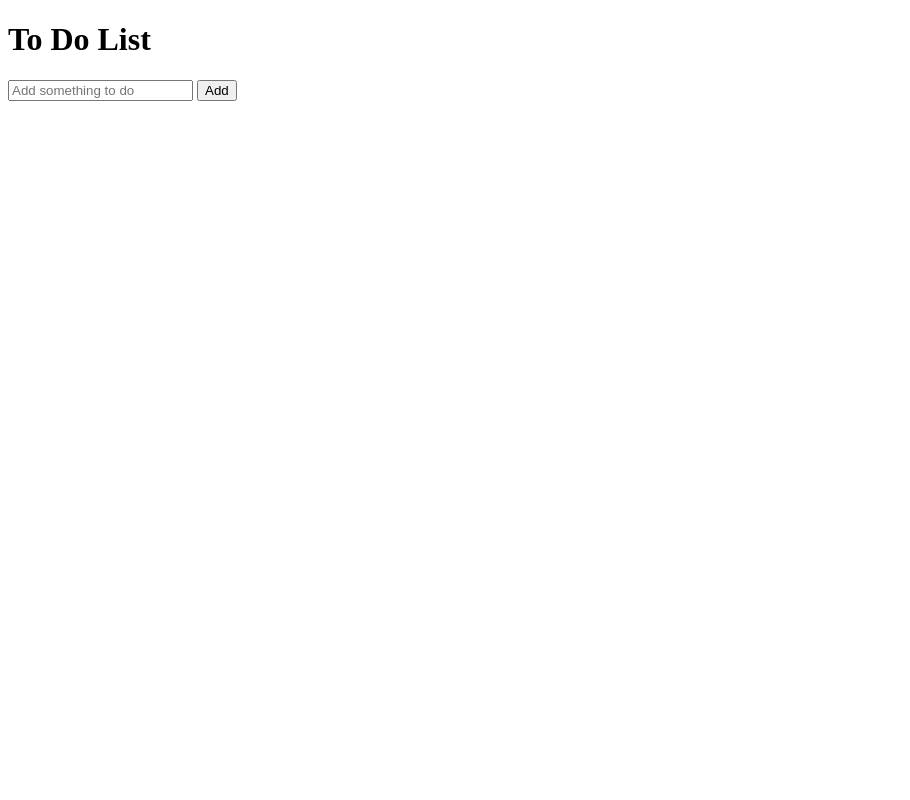
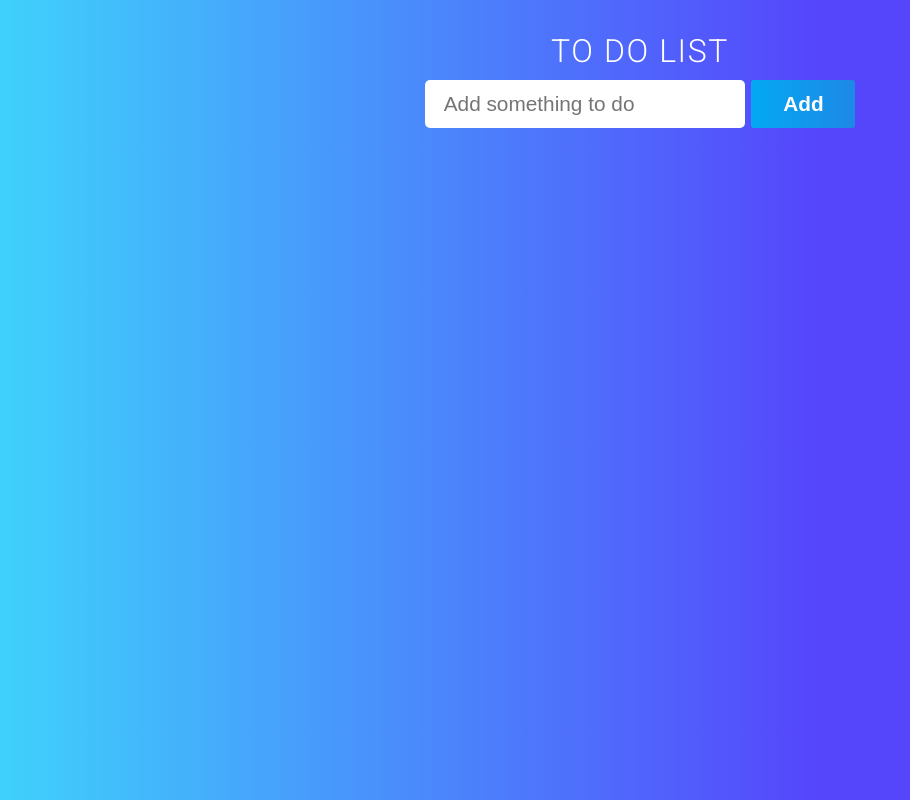
Before and after one commit to nesathanozturk/todolist, a plain HTML site: page index.html in a window 1280 px wide. Shown: the whole page, without its empty margins (0-910 px from the left). Drawn offline with Linux system fonts and the light colour scheme; the site is published under a folder, as on GitHub Pages, so addresses that start at the root find nothing.

Commit message:
edited index

```diff
--- a/index.html
+++ b/index.html
@@ -4,7 +4,7 @@
     <meta charset="UTF-8">
     <meta http-equiv="X-UA-Compatible" content="IE=edge">
     <meta name="viewport" content="width=device-width, initial-scale=1.0">
-    <link rel="stylesheet" href="/scss/style.css">
+    <link rel="stylesheet" href="scss/style.css">
     <script src="https://kit.fontawesome.com/4c402a9c0f.js" crossorigin="anonymous"></script>
     <title>To Do App</title>
 </head>
```
